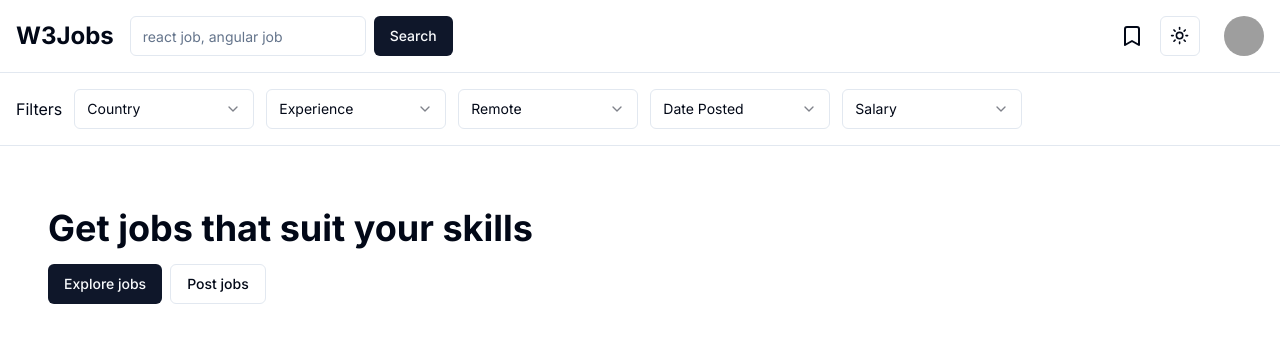
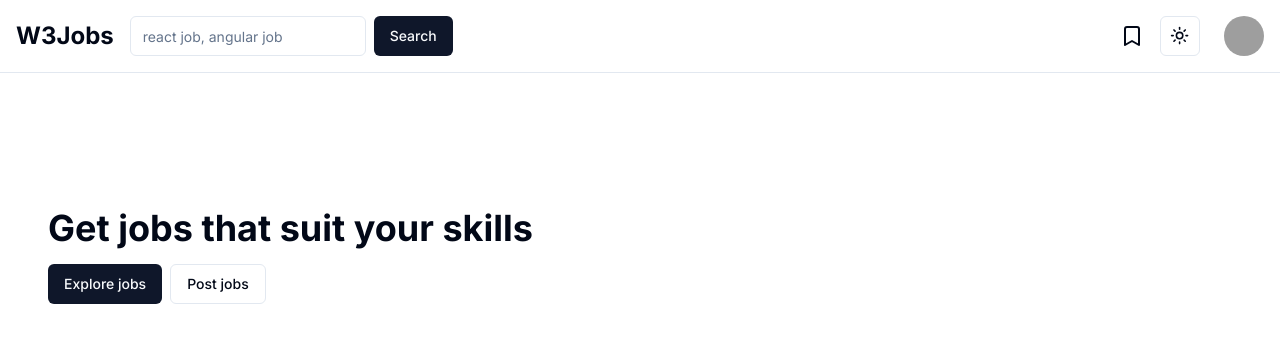
Before and after one commit to ashsajal1/w3jobs, a Next.js app: page / in a window 1280 px wide. Shown: the top 342 px of the page. Built offline with nearby package versions, Linux system fonts and the light colour scheme; grey boxes are pictures that could not be loaded.

Commit message:
feat: show filter only in jobs page

```diff
--- a/src/components/partials/navbar.tsx
+++ b/src/components/partials/navbar.tsx
@@ -7,8 +7,13 @@ import { ModeToggle } from "../mode-toggle";
 import { Select, SelectTrigger, SelectValue, SelectContent, SelectGroup, SelectLabel, SelectItem } from "@/components/ui/select";
 import { useEffect, useState } from "react";
 import Link from "next/link";
+import { usePathname } from "next/navigation";
+
 
 export default function Navbar() {
+    const path = usePathname();
+    const pathName = path.split('/')[1];
+
     const [isScrolled, setIsScrolled] = useState(false)
     useEffect(() => {
 
@@ -51,7 +56,7 @@ export default function Navbar() {
                 </div>
             </section>
 
-            <section className="p-4 border-b flex justify-start gap-3 items-center w-full overflow-y-hidden overflow-x-scroll md:overflow-x-auto">
+            <section className={`p-4 border-b w-full overflow-y-hidden overflow-x-scroll md:overflow-x-auto ${pathName === 'jobs' ? 'flex justify-start gap-3 items-center' : 'hidden'}`}>
                 <p>Filters</p>
                 <Select>
                     <SelectTrigger className="w-[180px]">
```
